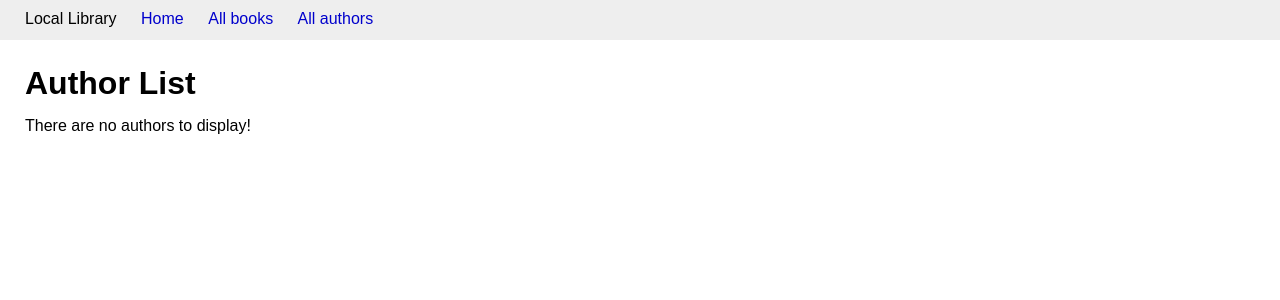
After one commit to aleshh/locallibrary, a Django app: page /catalog/authors/ in a window 1280 px wide. The commit adds this page. Shown: the top 300 px of the page. Run offline with Django 3.2, Linux system fonts and the light colour scheme; data that the repository does not hold is empty; some web fonts are replaced.

Commit message:
Added author detail and list views, templates, and urls

```diff
--- a/catalog/templates/base_generic.html
+++ b/catalog/templates/base_generic.html
@@ -4,7 +4,7 @@
   <meta charset="UTF-8">
   <meta name="viewport" content="width=device-width, initial-scale=1.0">
   <meta http-equiv="X-UA-Compatible" content="ie=edge">
-  {% block title %}<title>Local Library</title>{% endblock %}
+  <title>{% block title %}Local Library{% endblock %}</title>
   {% load static %}
   <link rel="stylesheet" href="{% static 'css/styles.css' %}">
 </head>
@@ -15,7 +15,7 @@
         <li>Local Library</li>
         <li><a href="{% url 'index' %}">Home</a></li>
         <li><a href="{% url 'books' %}">All books</a></li>
-        <li><a href="">All authors</a></li>
+        <li><a href="{% url 'authors' %}">All authors</a></li>
       </ul>
     {% endblock %}
   </div>
--- /dev/null
+++ b/catalog/templates/catalog/author_list.html
@@ -0,0 +1,18 @@
+{% extends 'base_generic.html' %}
+
+{% block title %}Author List: Local Library{% endblock %}
+
+{% block content %}
+  <h1>Author List</h1>
+  {% if author_list %}
+    <ul>
+      {% for author in author_list %}
+        <li><a href="{{ author.get_absolute_url }}">
+          {{ author.first_name }} {{ author.last_name }}
+        </a></li>
+      {% endfor %}
+    </ul>
+  {% else %}
+    <p>There are no authors to display!</p>
+  {% endif %}
+{% endblock %}
--- a/catalog/templates/catalog/book_detail.html
+++ b/catalog/templates/catalog/book_detail.html
@@ -1,11 +1,11 @@
 {% extends "base_generic.html" %}
 
-{% block title %}<title>Books: Local Library</title>{% endblock %}
+{% block title %}{{ book.title }}: Local Library{% endblock %}
 
 {% block content %}
   <h1>{{ book.title }}</h1>
 
-  <p>By <a href="">{{ book.author }}</a></p>
+  <p>By <a href="{{ book.author.get_absolute_url }}">{{ book.author }}</a></p>
   <p>
     <strong>Genre:</strong>
       {% for genre in book.genre.all %}
--- a/catalog/templates/catalog/book_list.html
+++ b/catalog/templates/catalog/book_list.html
@@ -1,6 +1,6 @@
 {% extends "base_generic.html" %}
 
-{% block title %}<title>Books: Local Library</title>{% endblock %}
+{% block title %}Books: Local Library{% endblock %}
 
 {% block content %}
   <h1>Book List</h1>
--- a/catalog/templates/index.html
+++ b/catalog/templates/index.html
@@ -1,6 +1,6 @@
 {% extends "base_generic.html" %}
 
-{% block title %}<title>Local Library Home</title>{% endblock %}
+{% block title %}Local Library Home{% endblock %}
 
 {% block content %}
 <h1>Local Library Home</h1>
--- a/catalog/urls.py
+++ b/catalog/urls.py
@@ -5,4 +5,6 @@ urlpatterns = [
   path('', views.index, name='index'),
   path('books/', views.BookListView.as_view(), name='books'),
   path('book/<int:pk>', views.BookDetailView.as_view(), name='book-detail'),
+  path('authors/', views.AuthorListView.as_view(), name='authors'),
+  path('author/<int:pk>', views.AuthorDetailView.as_view(), name='author-detail'),
 ]
--- a/catalog/views.py
+++ b/catalog/views.py
@@ -24,3 +24,9 @@ class BookListView(generic.ListView):
 
 class BookDetailView(generic.DetailView):
   model = Book
+
+class AuthorListView(generic.ListView):
+  model = Author
+
+class AuthorDetailView(generic.DetailView):
+  model = Author
```
Also changed, not shown: catalog/templates/catalog/author_detail.html (added, +21 -0 lines).
